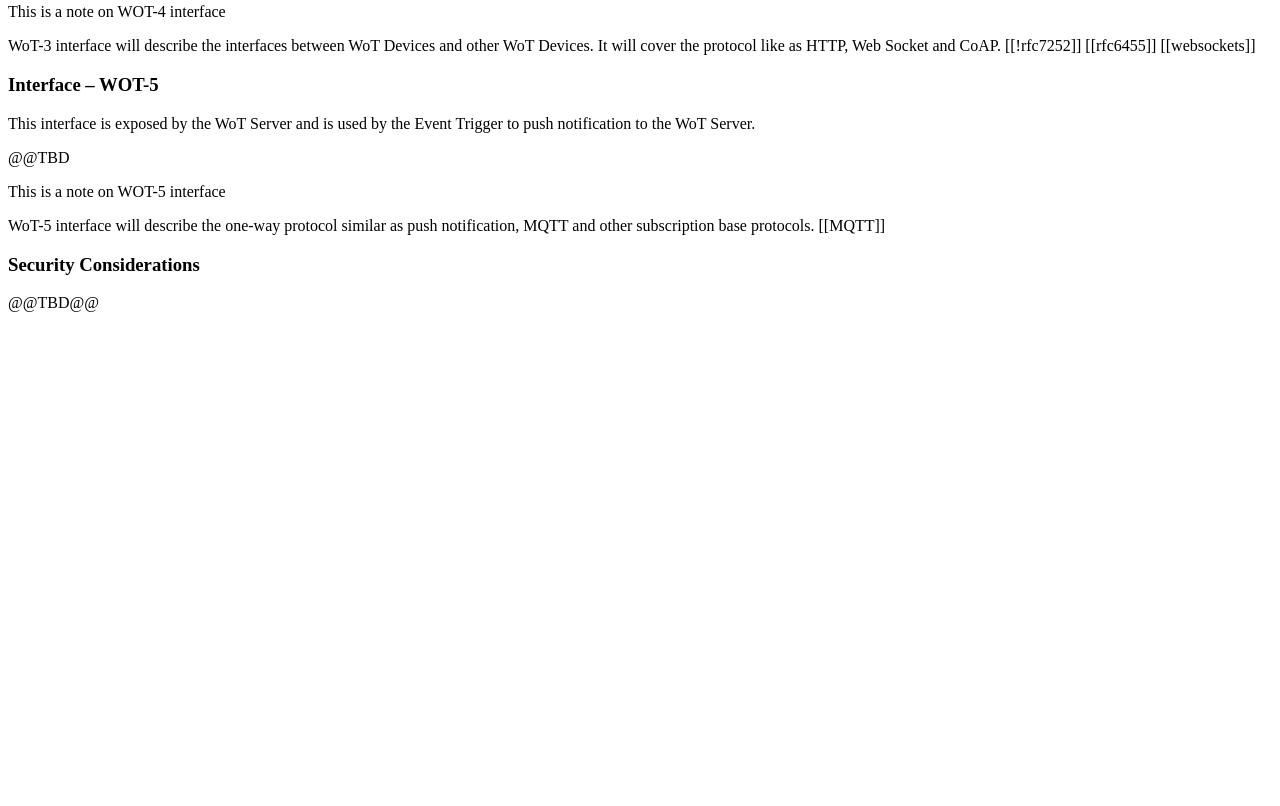
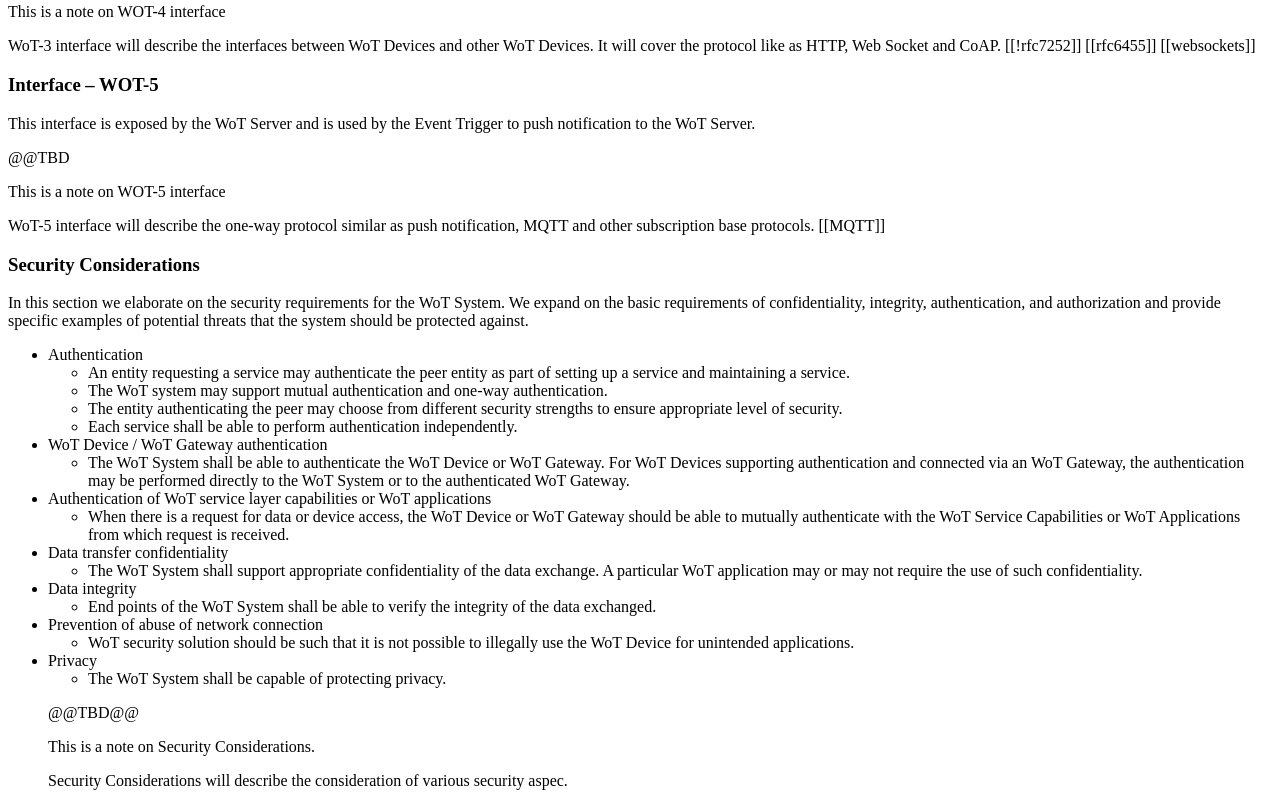
Before and after one commit to hollobit/swot-model, a plain HTML site: page index.html in a window 1280 px wide. Shown: the part 4830-5636 px from the top of the page. Before the commit the page ends 5158 px from the top, so only its background shows below. Drawn offline with Linux system fonts and the light colour scheme.

Commit message:
add security considerations

```diff
--- a/index.html
+++ b/index.html
@@ -430,8 +430,54 @@
 	<section>
 	 <h3>Security Considerations</h3>
 	<p>
+	In this section we elaborate on the security requirements for the WoT System. We expand on the basic requirements of confidentiality, integrity, authentication, and authorization and provide specific examples of potential threats that the system should be protected against.
+	<ul>
+		<li>Authentication</li>
+		<ul>
+			<li>An entity requesting a service may authenticate the peer entity as part of setting up a service and maintaining a service.</li>
+			<li>The WoT system may support mutual authentication and one-way authentication.</li>
+			<li>The entity authenticating the peer may choose from different security strengths to ensure appropriate level of security.</li>
+			<li>Each service shall be able to perform authentication independently.</li>
+		</ul>
+		<li>WoT Device / WoT Gateway authentication</li>
+		<ul>
+			<li>The WoT System shall be able to authenticate the WoT Device or WoT Gateway. For WoT Devices supporting authentication and connected via an WoT Gateway, the authentication may be performed directly to the WoT System or to the authenticated WoT Gateway. </li>
+		</ul>
+		<li>Authentication of WoT service layer capabilities or WoT applications</li>
+		<ul>
+			<li>When there is a request for data or device access, the WoT Device or WoT Gateway should be able to mutually authenticate with the WoT Service Capabilities or WoT Applications from which request is received.</li>
+		</ul>
+		<li>Data transfer confidentiality</li>
+		<ul>
+			<li>The WoT System shall support appropriate confidentiality of the data exchange. A particular WoT application may or may not require the use of such confidentiality.</li>
+		</ul>
+		<li>Data integrity </li>
+		<ul>
+			<li>End points of the WoT System shall be able to verify the integrity of the data exchanged.</li>
+		</ul>
+		<li>Prevention of abuse of network connection</li>
+		<ul>
+			<li>WoT security solution should be such that it is not possible to illegally use the WoT Device for unintended applications.</li>
+		</ul>
+		<li>Privacy</li>
+		<ul>
+			<li>The WoT System shall be capable of protecting privacy.</li>
+		</ul>
+	</p>
+
+		<p>
 		@@TBD@@
 		</p>
+
+			      <div class="note">
+        <p>
+          This is a note on Security Considerations.
+        </p>
+        <p>
+          Security Considerations will describe the consideration of various security aspec.
+        </p>
+      </div>
+
 	</section>
 	</section>
    </body>
```
Also changed, not shown: 1 other file.
